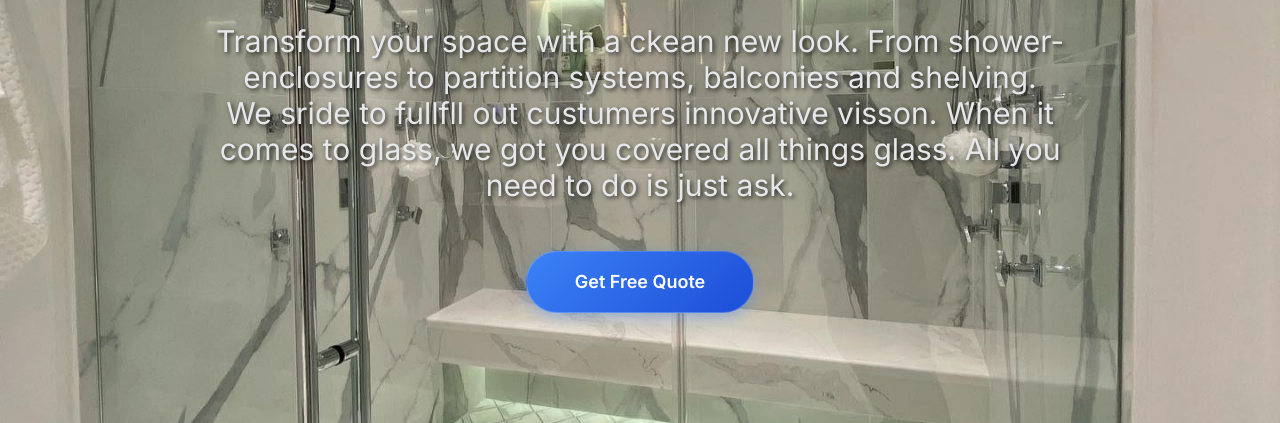
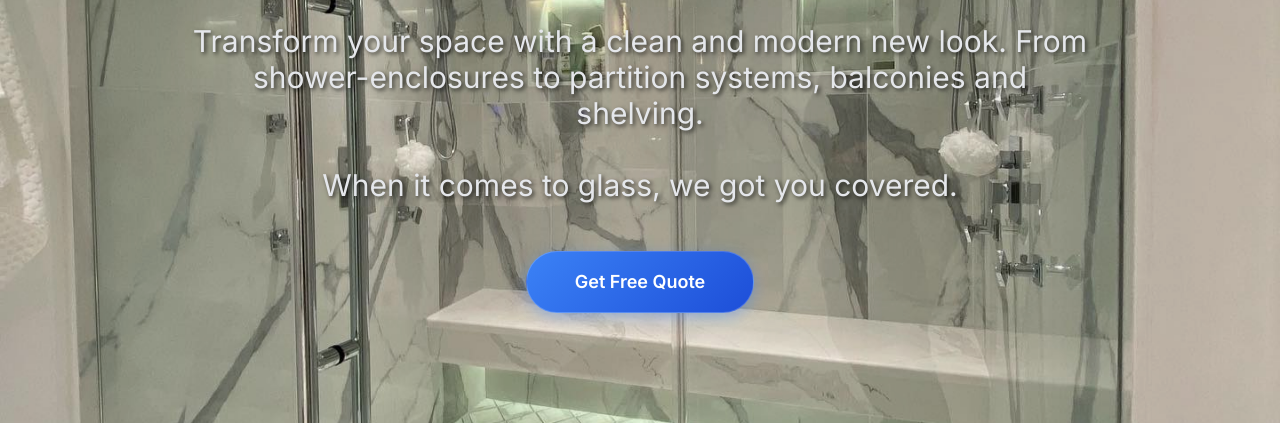
Before and after one commit to polskapeeps/KFMegaGlass-web-preview, a plain HTML site: page index.html in a window 1280 px wide. Shown: the part 377-800 px from the top of the page. Drawn offline with nearby package versions, Linux system fonts and the light colour scheme.

Commit message:
Fix typos and improve clarity in the introductory paragraph

```diff
--- a/index.html
+++ b/index.html
@@ -365,12 +365,14 @@
             <p
               class="text-xl sm:text-2xl md:text-3xl mb-12 text-gray-200 max-w-4xl mx-auto leading-relaxed"
             >
-              Transform your space with a ckean new look.
+              Transform your space with a clean and modern new look.
               From shower-enclosures to partition systems, balconies and shelving.
 
               <br />
 
-              We sride to fullfll out custumers innovative visson. When it comes to glass, we got you covered all things glass. All you need to do is just ask.
+             <br />
+
+              When it comes to glass, we got you covered.
             </p>
             <a
               href="#contact"
```
